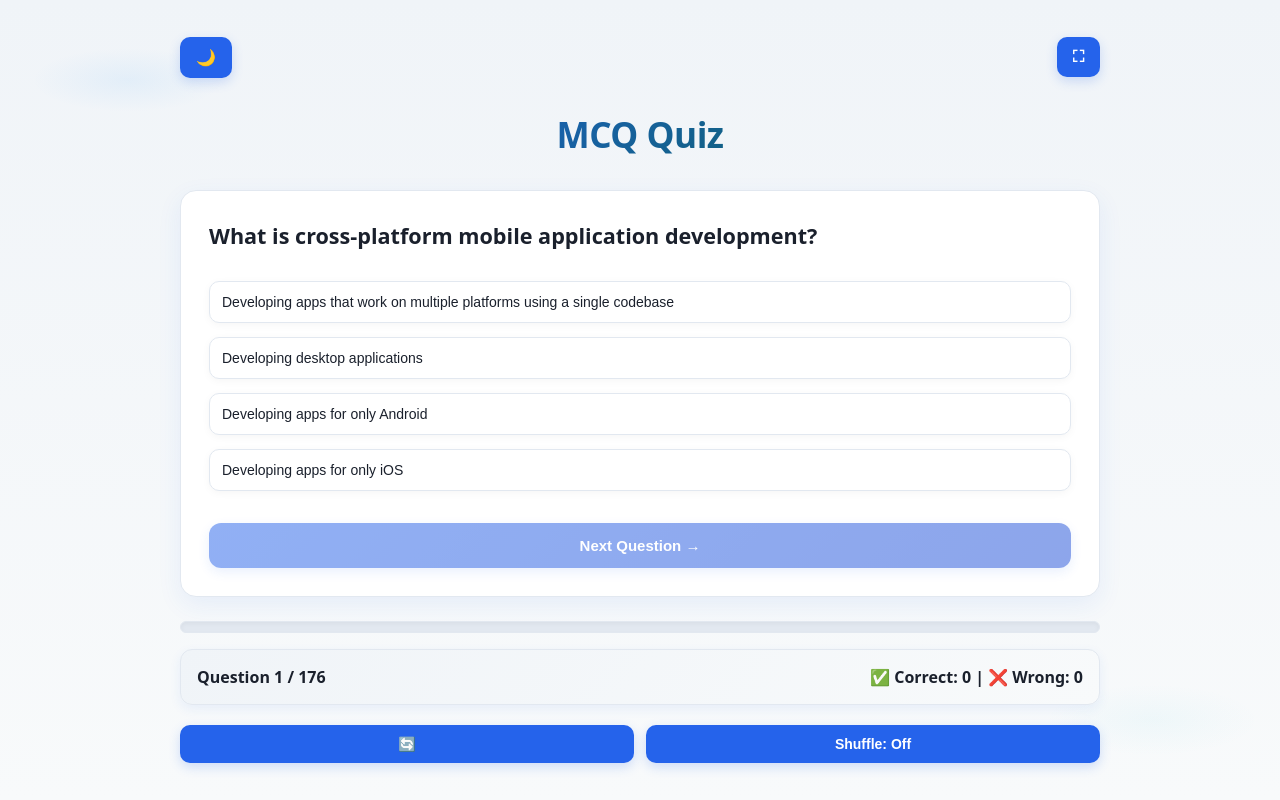
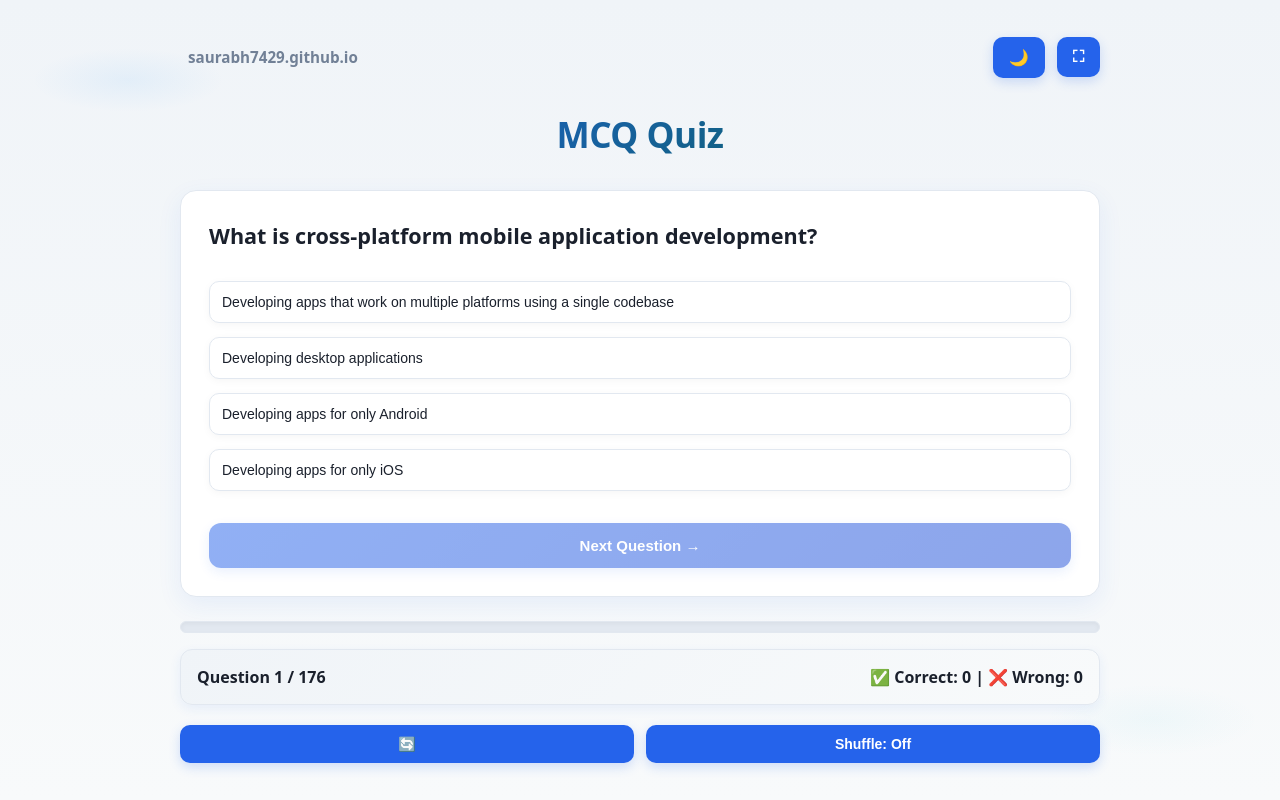
Before and after one commit to saurabh7429/MCQ-quiz-webapplication, a plain HTML site: page index.html in a window 1280 px wide. Drawn offline with Linux system fonts and the light colour scheme.

Commit message:
Add publisher link to header and organize header actions

```diff
--- a/index.html
+++ b/index.html
@@ -13,8 +13,11 @@
 
     <!-- ===== HEADER ===== -->
     <header class="header">
-        <button id="themeToggle" title="Toggle Theme" class="top-btn">🌙</button>
-        <button id="fullscreenBtn" title="Fullscreen" class="top-btn">⛶</button>
+        <a href="https://saurabh7429.github.io" class="publisher" target="_blank" rel="noopener">saurabh7429.github.io</a>
+        <div class="header-actions">
+            <button id="themeToggle" title="Toggle Theme" class="top-btn">🌙</button>
+            <button id="fullscreenBtn" title="Fullscreen" class="top-btn">⛶</button>
+        </div>
     </header>
 
     <!-- ===== HEADING ===== -->
--- a/style.css
+++ b/style.css
@@ -82,6 +82,26 @@ body {
     align-items: center;
     margin-bottom: 32px;
     width: 100%;
+}
+
+/* Publisher link at top-left (no border) */
+.publisher {
+    color: var(--muted);
+    text-decoration: none;
+    font-weight: 700;
+    font-size: 0.95rem;
+    align-self: center;
+    padding: 6px 8px;
+}
+.publisher:hover {
+    opacity: 0.95;
+    color: var(--text);
+}
+
+.header-actions {
+    display: flex;
+    gap: 12px;
+    align-items: center;
 }
 
 .top-btn {
```
